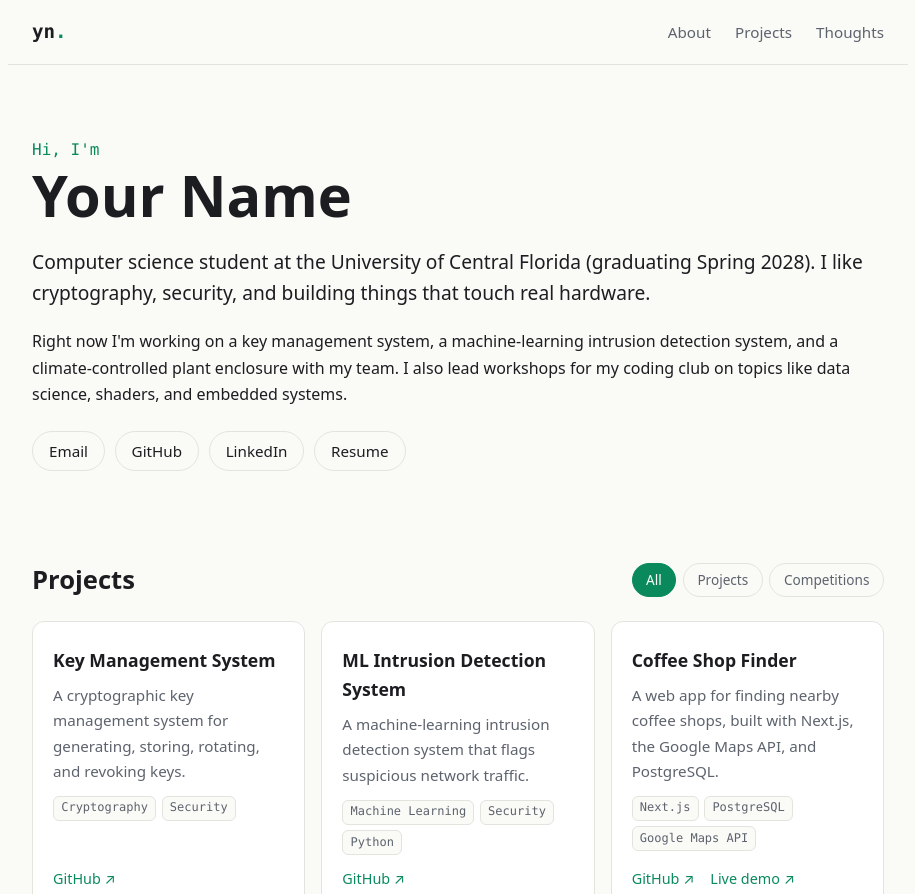
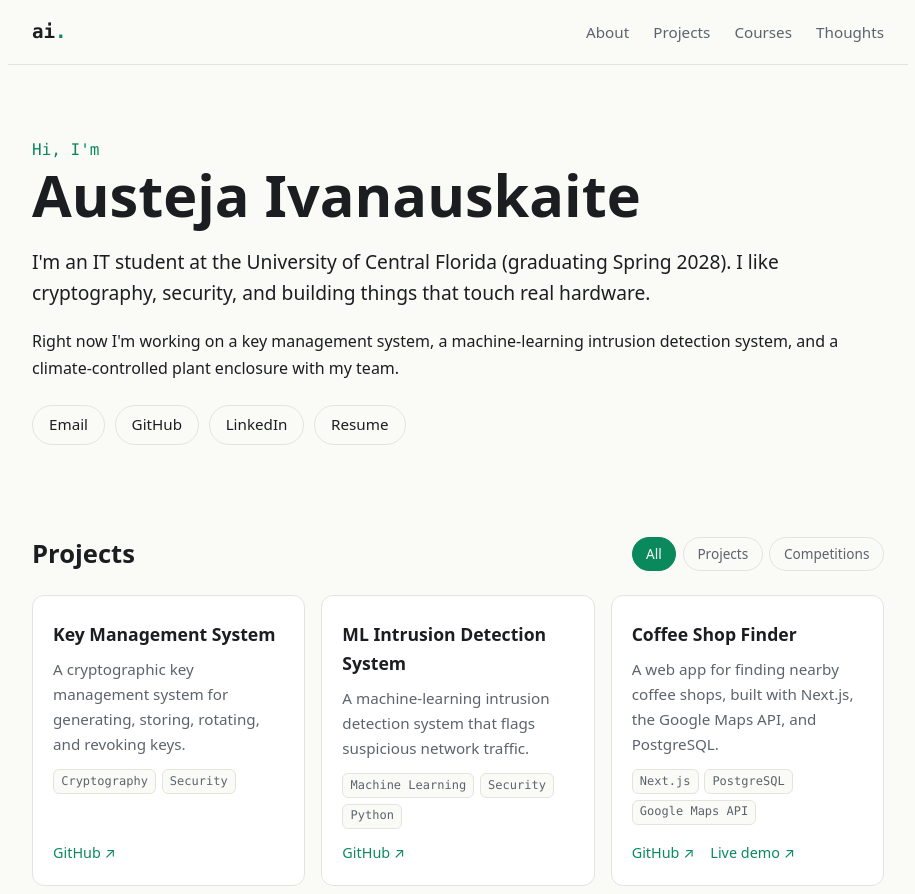
Before and after one commit to austeja-iva/class-site, a plain HTML site: page index.html in a window 1280 px wide. Shown: the top 894 px of the page, without its empty margins (182-1097 px from the left). Drawn offline with Linux system fonts and the light colour scheme.

Commit message:
Update about me and add courses section

```diff
--- a/index.html
+++ b/index.html
@@ -3,16 +3,17 @@
 <head>
   <meta charset="UTF-8" />
   <meta name="viewport" content="width=device-width, initial-scale=1.0" />
-  <title>Your Name — Computer Science @ UCF</title>
-  <meta name="description" content="Portfolio of Your Name, a computer science student at UCF interested in cryptography, security, and embedded systems." />
+  <title>Austeja Ivanauskaite — IT @ UCF</title>
+  <meta name="description" content="Portfolio of Austeja Ivanauskaite, an IT student at UCF interested in cryptography, security, and embedded systems." />
   <link rel="stylesheet" href="styles.css" />
 </head>
 <body>
   <header class="site-header">
-    <a class="logo" href="#top">yn<span class="accent">.</span></a>
+    <a class="logo" href="#top">ai<span class="accent">.</span></a>
     <nav>
       <a href="#about">About</a>
       <a href="#projects">Projects</a>
+      <a href="#courses">Courses</a>
       <a href="#thoughts">Thoughts</a>
     </nav>
   </header>
@@ -21,15 +22,14 @@
     <!-- ============ ABOUT ============ -->
     <section id="about" class="section about">
       <p class="eyebrow">Hi, I'm</p>
-      <h1>Your Name</h1>
+      <h1>Austeja Ivanauskaite</h1>
       <p class="lead">
-        Computer science student at the University of Central Florida (graduating Spring 2028).
+        I'm an IT student at the University of Central Florida (graduating Spring 2028).
         I like cryptography, security, and building things that touch real hardware.
       </p>
       <p>
         Right now I'm working on a key management system, a machine-learning intrusion
-        detection system, and a climate-controlled plant enclosure with my team. I also lead
-        workshops for my coding club on topics like data science, shaders, and embedded systems.
+        detection system, and a climate-controlled plant enclosure with my team.
       </p>
       <div class="links">
         <a class="btn" href="mailto:you@example.com">Email</a>
@@ -53,6 +53,14 @@
       <div id="project-grid" class="grid"></div>
     </section>
 
+    <!-- ============ COURSES ============ -->
+    <section id="courses" class="section">
+      <h2>Courses</h2>
+      <p class="muted">Relevant coursework at UCF.</p>
+      <!-- Cards are filled in automatically from data.js -->
+      <div id="course-grid" class="grid"></div>
+    </section>
+
     <!-- ============ THOUGHTS / EXPLORATIONS ============ -->
     <section id="thoughts" class="section">
       <h2>Thoughts &amp; Explorations</h2>
@@ -63,7 +71,7 @@
   </main>
 
   <footer class="site-footer">
-    <p>© <span id="year"></span> Your Name · Built by hand, hosted on Vercel.</p>
+    <p>© <span id="year"></span> Austeja Ivanauskaite · Built by hand.</p>
   </footer>
 
   <script src="data.js"></script>
```
Also changed, not shown: thoughts/first-post.html (+1 -1 lines).
